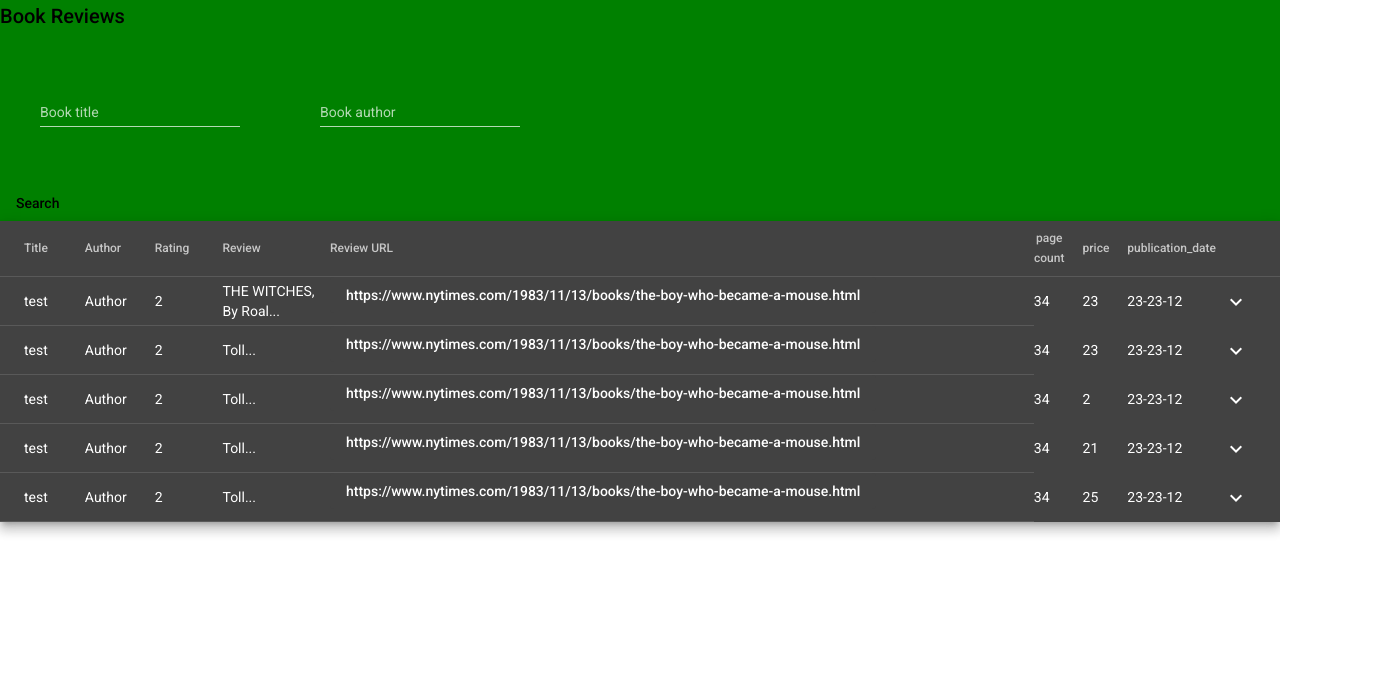
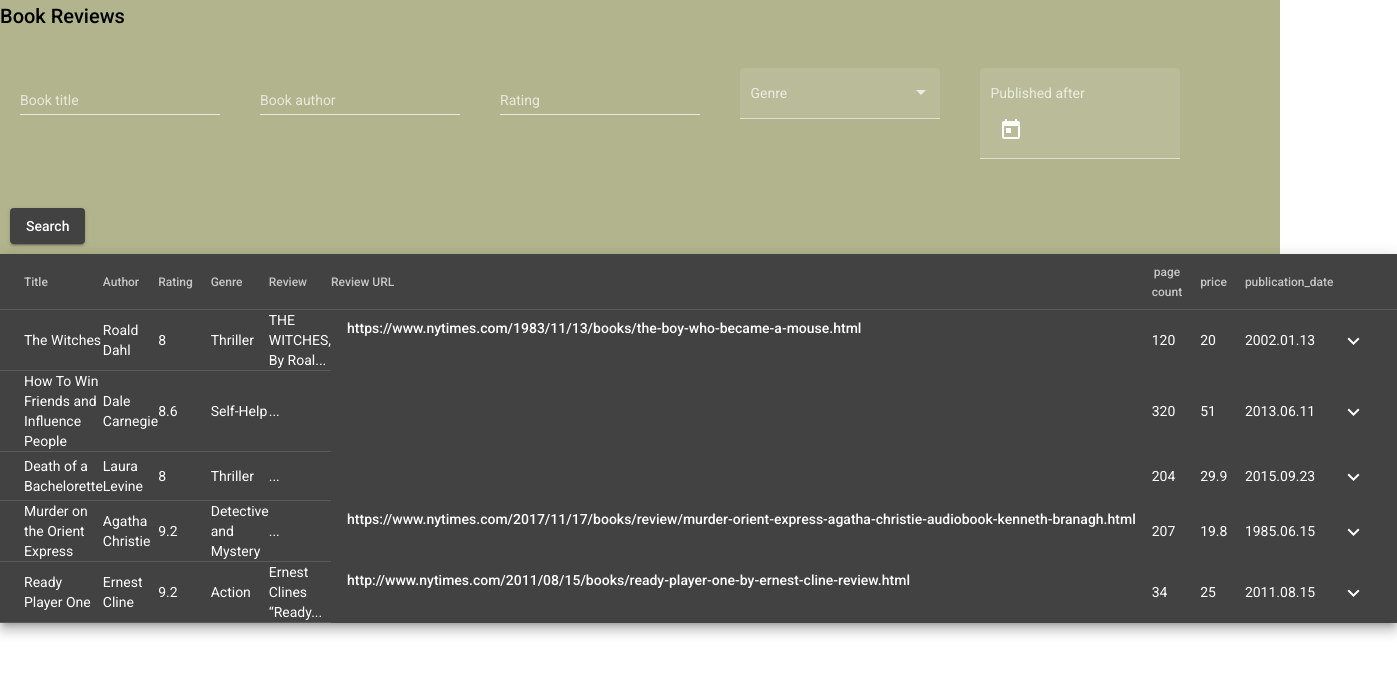
Before and after one commit to M-Voessner/information_integration_project, an Angular app in the folder front-end/: page / in a window 1280 px wide. Shown: the top 674 px of the page, 1397 px wide, since content can reach past the window. Built offline with nearby package versions, Linux system fonts and the light colour scheme.

Commit message:
Prepare demo

```diff
--- a/front-end/src/app/app.component.html
+++ b/front-end/src/app/app.component.html
@@ -1,4 +1,4 @@
-<div style="background-color: green">
+<div style="background-color: rgb(178, 180, 141)">
   <h2>Book Reviews</h2>
   <mat-form-field class="example-form-field">
     <mat-label>Book title</mat-label>
@@ -16,8 +16,33 @@
     </button>
   </mat-form-field>
 
+  <mat-form-field class="example-form-field">
+    <mat-label>Rating</mat-label>
+    <input matInput type="number" [(ngModel)]="bookRating">
+    <button *ngIf="bookRating" matSuffix mat-icon-button aria-label="Clear" (click)="bookRating=undefined">
+      <mat-icon>close</mat-icon>
+    </button>
+  </mat-form-field>
+
+  <mat-form-field class="example-form-field" appearance="fill">
+    <mat-label>Genre</mat-label>
+    <mat-select [(ngModel)]="bookGenre" name="genre">
+      <mat-option *ngFor="let genre of options" [value]="genre.value">
+        {{genre.viewValue}}
+      </mat-option>
+    </mat-select>
+  </mat-form-field>
+
+  <mat-form-field class="example-form-field" appearance="fill">
+    <mat-label>Published after</mat-label>
+    <input matInput [matDatepicker]="picker">
+    <mat-datepicker-toggle matIconSuffix [for]="picker"></mat-datepicker-toggle>
+    <mat-datepicker #picker></mat-datepicker>
+  </mat-form-field>
+
+
   <br>
-  <button mat-button (click)="search()">Search</button>
+  <button mat-raised-button (click)="search()">Search</button>
 </div>
 <table mat-table [dataSource]="sortedBooks || []" class="mat-elevation-z8" matSort (matSortChange)="sortData($event)" multiTemplateDataRows >
   <ng-container matColumnDef="title" >
@@ -31,6 +56,10 @@
   <ng-container matColumnDef="rating">
     <th mat-header-cell *matHeaderCellDef mat-sort-header>Rating</th>
     <td mat-cell *matCellDef="let element"> {{element?.rating}} </td>
+  </ng-container>
+  <ng-container matColumnDef="genre">
+    <th mat-header-cell *matHeaderCellDef mat-sort-header>Genre</th>
+    <td mat-cell *matCellDef="let element"> {{element?.genre}} </td>
   </ng-container>
   <ng-container matColumnDef="review">
     <th mat-header-cell *matHeaderCellDef>Review</th>
--- a/front-end/src/app/app.component.scss
+++ b/front-end/src/app/app.component.scss
@@ -1,6 +1,6 @@
 .example-form-field {
     width: 200px;
-    padding: 40px
+    padding: 20px
   }
 
   table {
@@ -49,3 +49,7 @@
   .example-element-description-attribution {
     opacity: 0.5;
   }
+
+.mat-raised-button {
+  margin: 10px;
+}
--- a/front-end/src/app/app.component.ts
+++ b/front-end/src/app/app.component.ts
@@ -14,6 +14,7 @@ interface BookResponse {
   page_count: number | null;
   price: number| null ;
   rating: number | null;
+  genre: string | null;
 }
 
 @Component({
@@ -30,16 +31,24 @@ interface BookResponse {
 export class AppComponent {
   bookTitle?: string;
   bookAuthor?: string;
+  bookRating?: number;
+  bookGenre?: string;
+  options = [
+    {value: 'Thriller', viewValue: 'Thriller'},
+    {value: 'Comedy', viewValue: 'Comedy'},
+    {value: 'Self-Help', viewValue: 'Self-Help'},
+    {value: 'Action', viewValue: 'Action'}
+  ];
   url = 'http://localhost:5000/';
   books: BookResponse[] = [];
 
   sortedBooks: BookResponse[];
-  displayedColumns: string[] = ['title', 'author', 'rating', 'review', 'review_url', 'page_count', 'price', 'publication_date'];
+  displayedColumns: string[] = ['title', 'author', 'rating','genre', 'review', 'review_url', 'page_count', 'price', 'publication_date'];
   displayedColumnsWithExpand = [...this.displayedColumns, 'expand']
   expandedReview?: BookResponse | null;
 
   constructor(private http: HttpClient) {
-    this.books?.push({author: 'Author', book_id: 23, page_count: 34, price: 23, publication_date: '23-23-12', rating: 2, review: `THE WITCHES, By Roald Dahl. Illustrated by Quentin Blake. 202 pp. New York: Farrar, Straus & Giroux. $10.95. (Ages 9 and Up)
+    this.books?.push({author: 'Roald Dahl', genre: 'Thriller', book_id: 23, page_count: 120, price: 20, publication_date: '2002.01.13', rating: 8.0, review: `THE WITCHES, By Roald Dahl. Illustrated by Quentin Blake. 202 pp. New York: Farrar, Straus & Giroux. $10.95. (Ages 9 and Up)
 
     ROALD DAHL knows every bit as well as Bruno Bettelheim that children love the macabre, the terrifying, the mythic. In his latest book, ''The Witches,'' a 7-year-old orphan boy, cared for by his Norwegian grandmother, discovers the true nature of witches and then has the misfortune to be transformed into a mouse by the Grand High Witch of All the World - a horrifying creature with a bride-of-Frankenstein face concealed behind the mask of a pretty young woman. In this book, witches are characterized as figures of horror - baldheaded, claw-fingered, toeless women, their deformities hidden beneath pretty masks, fancy wigs, white gloves and pointy shoes.
 
@@ -51,11 +60,11 @@ export class AppComponent {
 
     The boy doesn't mind being a mouse, he says, because ''It doesn't matter who you are or what you look like so long as somebody loves you.'' And, indeed, the hero of this tale is loved. Whether as a boy or a mouse, he experiences the most extraordinary and unqualified approval from his grandmother - the sort of unconditional love adults and children alike crave.
 
-    ''The Witches'' is finally a love story - the story of a little boy who loves his grandmother so utterly (and she him) that they are looking forward to spending their last years few exterminating the witches of the world together. It is a curious sort of tale but an honest one, which deals with matters of crucial importance to children: smallness, the existence of evil in the world, mourning, separation, death. The witches I've written about are far more benevolent figures, yet perhaps that is the point of witches - they are projections of the human unconscious and so can have many incarnations.`, review_url: 'https://www.nytimes.com/1983/11/13/books/the-boy-who-became-a-mouse.html', title: 'test'});
-    this.books?.push({author: 'Author', book_id: 24, page_count: 34, price: 23, publication_date: '23-23-12', rating: 2, review: 'Toll', review_url: 'https://www.nytimes.com/1983/11/13/books/the-boy-who-became-a-mouse.html', title: 'test'})
-    this.books?.push({author: 'Author', book_id: 25, page_count: 34, price: 2, publication_date: '23-23-12', rating: 2, review: 'Toll', review_url: 'https://www.nytimes.com/1983/11/13/books/the-boy-who-became-a-mouse.html', title: 'test'})
-    this.books?.push({author: 'Author', book_id: 26, page_count: 34, price: 21, publication_date: '23-23-12', rating: 2, review: 'Toll', review_url: 'https://www.nytimes.com/1983/11/13/books/the-boy-who-became-a-mouse.html', title: 'test'})
-    this.books?.push({author: 'Author', book_id: 27, page_count: 34, price: 25, publication_date: '23-23-12', rating: 2, review: 'Toll', review_url: 'https://www.nytimes.com/1983/11/13/books/the-boy-who-became-a-mouse.html', title: 'test'})
+    ''The Witches'' is finally a love story - the story of a little boy who loves his grandmother so utterly (and she him) that they are looking forward to spending their last years few exterminating the witches of the world together. It is a curious sort of tale but an honest one, which deals with matters of crucial importance to children: smallness, the existence of evil in the world, mourning, separation, death. The witches I've written about are far more benevolent figures, yet perhaps that is the point of witches - they are projections of the human unconscious and so can have many incarnations.`, review_url: 'https://www.nytimes.com/1983/11/13/books/the-boy-who-became-a-mouse.html', title: 'The Witches'});
+    this.books?.push({author: 'Dale Carnegie',genre: 'Self-Help', book_id: 24, page_count: 320, price: 51, publication_date: '2013.06.11', rating: 8.6, review: null, review_url: null, title: 'How To Win Friends and Influence People'})
+    this.books?.push({author: 'Laura Levine',genre: 'Thriller', book_id: 25, page_count: 204, price: 29.90, publication_date: '2015.09.23', rating: 8.0, review: null, review_url: null, title: 'Death of a Bachelorette'})
+    this.books?.push({author: 'Agatha Christie',genre: 'Detective and Mystery', book_id: 26, page_count: 207, price: 19.80, publication_date: '1985.06.15', rating: 9.2, review: null, review_url: 'https://www.nytimes.com/2017/11/17/books/review/murder-orient-express-agatha-christie-audiobook-kenneth-branagh.html', title: 'Murder on the Orient Express'})
+    this.books?.push({author: 'Ernest Cline',genre: 'Action', book_id: 27, page_count: 34, price: 25, publication_date: '2011.08.15', rating: 9.2, review: 'Ernest Clines “Ready Player One” is a book filled with references to video games, virtual reality, 80s pop-culture trivia, geek heroes like ', review_url: 'http://www.nytimes.com/2011/08/15/books/ready-player-one-by-ernest-cline-review.html', title: 'Ready Player One'})
 
     this.sortedBooks = this.books?.slice();
   }
```
Also changed, not shown: front-end/src/app/app.module.ts (+7 -1 lines).
